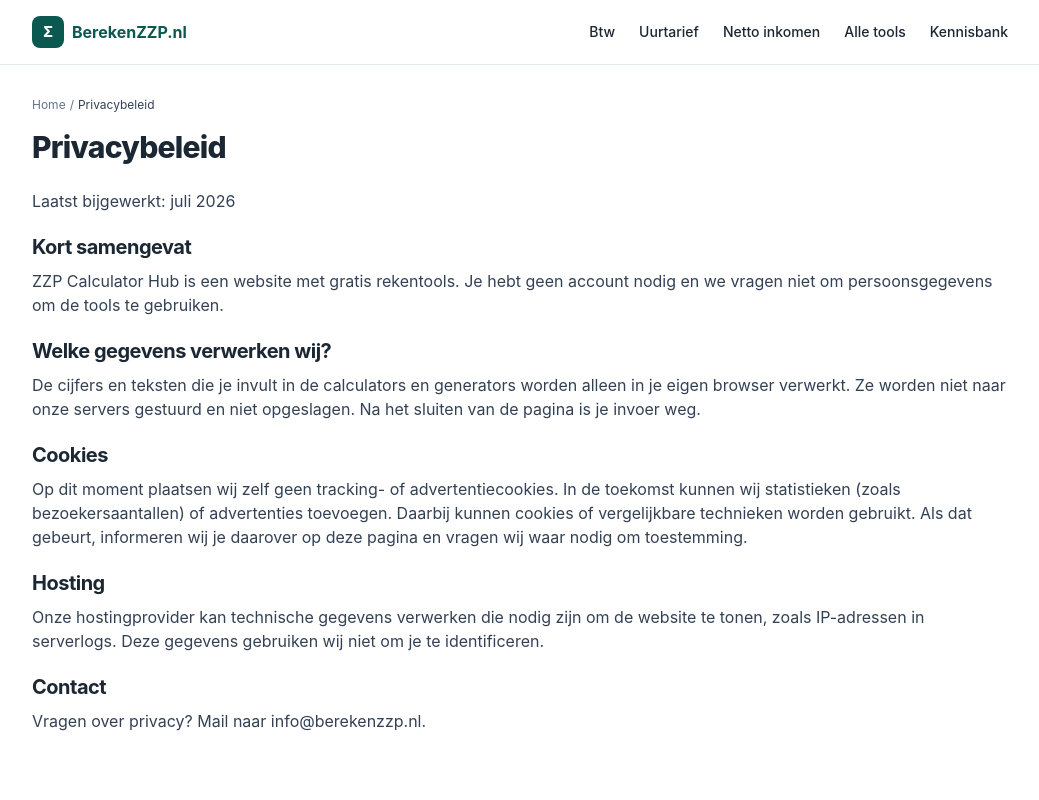
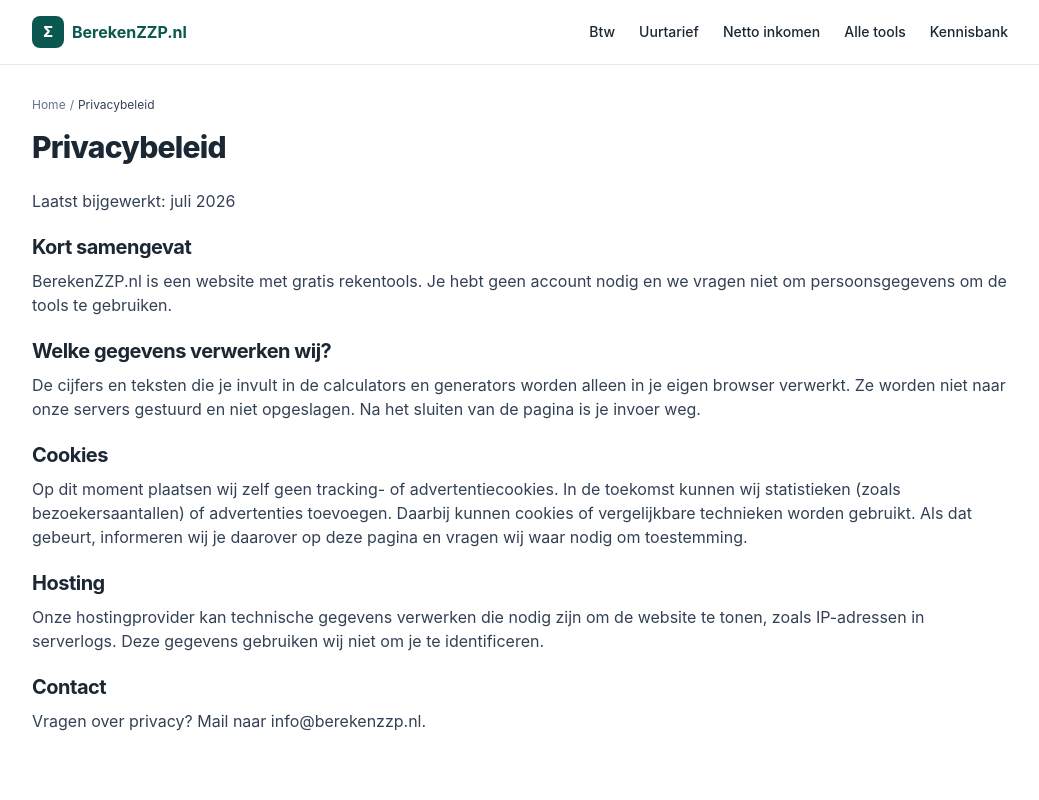
Before and after one commit to danielblinker83-bot/zzp-calculator-hub, a Next.js app: page /privacybeleid in a window 1280 px wide. Shown: the top 800 px of the page, without its empty margins (120-1159 px from the left). Built offline with nearby package versions, Linux system fonts and the light colour scheme.

Commit message:
Gebruik BerekenZZP.nl als merknaam

```diff
--- a/app/privacybeleid/page.tsx
+++ b/app/privacybeleid/page.tsx
@@ -4,7 +4,7 @@ import { SITE } from "@/lib/site";
 
 export const metadata: Metadata = {
   title: "Privacybeleid",
-  description: "Lees hoe ZZP Calculator Hub omgaat met privacy. Geen account, geen opslag van invoer. Mogelijk gebruik van cookies bij toekomstige analytics of advertenties.",
+  description: "Lees hoe BerekenZZP.nl omgaat met privacy. Geen account, geen opslag van invoer. Mogelijk gebruik van cookies bij toekomstige analytics of advertenties.",
   alternates: { canonical: "/privacybeleid" },
 };
 
@@ -18,7 +18,7 @@ export default function Page() {
 
         <section>
           <h2 className="text-xl font-bold text-ink">Kort samengevat</h2>
-          <p className="mt-2">ZZP Calculator Hub is een website met gratis rekentools. Je hebt geen account nodig en we vragen niet om persoonsgegevens om de tools te gebruiken.</p>
+          <p className="mt-2">BerekenZZP.nl is een website met gratis rekentools. Je hebt geen account nodig en we vragen niet om persoonsgegevens om de tools te gebruiken.</p>
         </section>
 
         <section>
```
